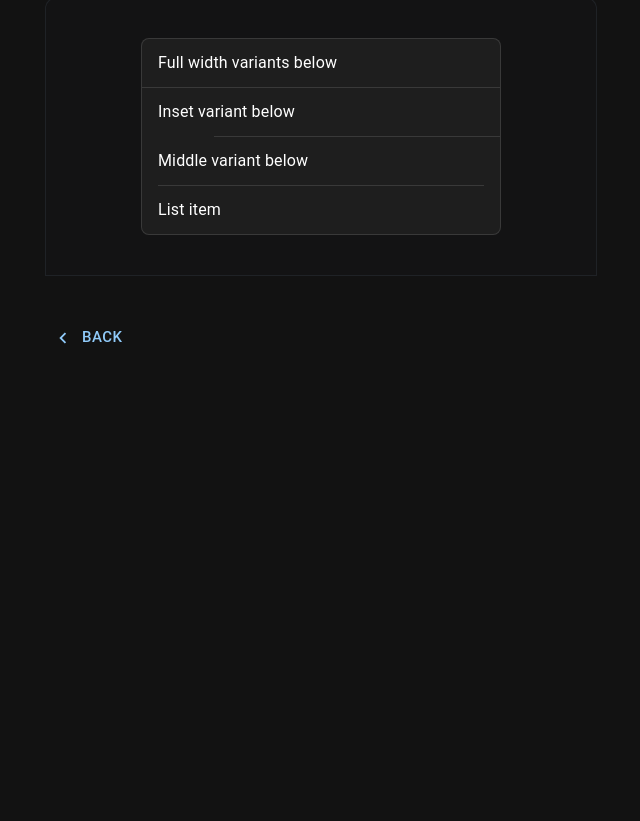
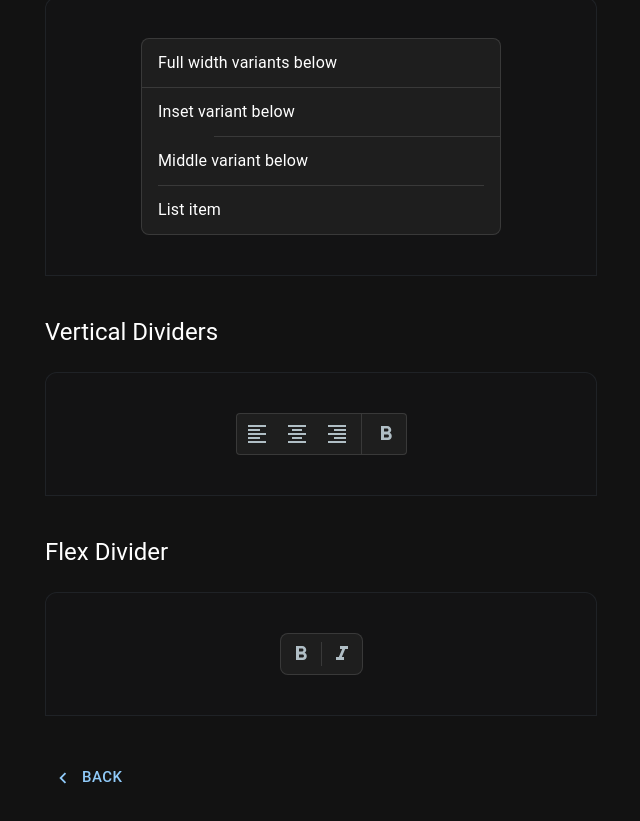
Before and after one commit to watcharakornton/mui_tutorials, a React (Vite) app: page /divider in a window 1280 px wide. Shown: the part 569-1390 px from the top of the page, without its empty margins (319-959 px from the left). Before the commit the page ends 968 px from the top, so only its background shows below. Built offline with nearby package versions, Linux system fonts and the light colour scheme.

Commit message:
Add Vertical dividers and Flex divider module into Divider component

```diff
--- a/src/data-display/DividerComponent.jsx
+++ b/src/data-display/DividerComponent.jsx
@@ -7,10 +7,74 @@ import {
     Chip,
     Stack,
     Divider,
+    dividerClasses,
     List,
     ListItem,
     ListItemText,
 } from "@mui/material";
+
+import {
+    FormatAlignLeft as FormatAlignLeftIcon,
+    FormatAlignCenter as FormatAlignCenterIcon,
+    FormatAlignRight as FormatAlignRightIcon,
+    FormatBold as FormatBoldIcon,
+    FormatItalic as FormatItalicIcon,
+} from '@mui/icons-material';
+
+export const FlexDivider = () => {
+    return (
+        <MyContainer title="Flex Divider">
+            <Box
+                sx={{
+                    display: 'inline-flex',
+                    alignitems: 'center',
+                    border: '1px solid',
+                    borderColor: 'divider',
+                    borderRadius: 2,
+                    bgcolor: 'background.paper',
+                    color: 'text.secondary',
+                    '& svg': {
+                        m: 1,
+                    },
+                }}
+            >
+                <FormatBoldIcon />
+                <Divider orientation="vertical" variant="middle" flexItem />
+                <FormatItalicIcon />
+            </Box>
+        </MyContainer>
+    )
+}
+
+export const VerticalDividers = () => {
+    return (
+        <MyContainer title="Vertical Dividers">
+            <Box
+                sx={{
+                    display: 'flex',
+                    alignItems: 'center',
+                    border: '1px solid',
+                    borderColor: 'divider',
+                    borderRadius: 1,
+                    bgcolor: 'background.paper',
+                    color: 'text.secondary',
+                    '& svg': {
+                        m: 1,
+                    },
+                    [`& .${dividerClasses.root}`]: {
+                        mx: 0.5,
+                    },
+                }}
+            >
+                <FormatAlignLeftIcon />
+                <FormatAlignCenterIcon />
+                <FormatAlignRightIcon />
+                <Divider orientation="vertical" flexItem />
+                <FormatBoldIcon />
+            </Box>
+        </MyContainer>
+    )
+}
 
 export const DividerVariants = () => {
     const style = {
--- a/src/pages/DividerPage.jsx
+++ b/src/pages/DividerPage.jsx
@@ -5,12 +5,16 @@ import { ChevronLeft as ChevronLeftIcon } from "@mui/icons-material";
 import {
     IntroDivider,
     DividerVariants,
+    VerticalDividers,
+    FlexDivider,
 } from "../data-display/DividerComponent";
 
 const DividerPage = () => {
     const sections = [
         <IntroDivider />,
         <DividerVariants />,
+        <VerticalDividers />,
+        <FlexDivider />,
     ];
 
     return (
```
